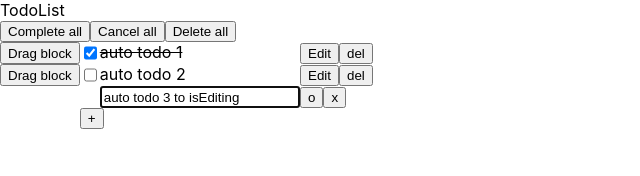
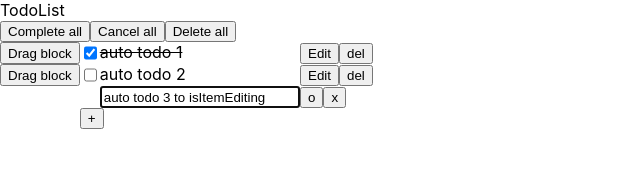
Before and after one commit to hsiao93524/todolist-react, a React (Create React App) app in the folder app/: page / in a window 1280 px wide. Shown: the top 176 px of the page, without its empty margins (0-640 px from the left). Built offline with nearby package versions, Linux system fonts and the light colour scheme.

Commit message:
rename and refactor

```diff
--- a/app/src/App.js
+++ b/app/src/App.js
@@ -17,7 +17,7 @@ function EditItem() {
                 type="checkbox">
             </input>
             {
-                // Boolean(props.isEditing) ?
+                // Boolean(props.isItemEditing) ?
                 //     <input
                 //         ref={inputRef}
                 //         type="text"
@@ -33,20 +33,20 @@ function EditItem() {
                 //                 editCancel();
                 //             }
                 //         }}
-                //     // Todo: isEditing evnet
+                //     // Todo: isItemEditing evnet
                 //     // https://react.dev/reference/react-dom/components/input
                 //     // Ref: https://medium.com/itsoktomakemistakes/%E6%89%8B%E6%8A%8A%E6%89%8B%E6%95%99%E4%BD%A0%E4%BD%BF%E7%94%A8-react-%E5%AF%AB%E5%87%BA%E5%B8%B8%E8%A6%8B%E7%9A%84-input-%E5%85%83%E4%BB%B6-3a0326aa4fb6
                 //     >
                 //     </input> :
-                //     <label style={{ ...itemStyle, flex: '1' }}>{props.title}</label>
+                //     <label style={{ ...itemStyle, flex: '1' }}>{props.itemTitle}</label>
             }
             {/* <div style={{ width: '100px' }}>
-            {Boolean(props.isEditing) && <button onClick={editComplete}>o</button>}
-            {Boolean(props.isEditing) && <button onClick={editCancel}>x</button>}
-                {Boolean(!props.isEditing) &&
+            {Boolean(props.isItemEditing) && <button onClick={editComplete}>o</button>}
+            {Boolean(props.isItemEditing) && <button onClick={editCancel}>x</button>}
+                {Boolean(!props.isItemEditing) &&
                     <button onClick={onEditclick}>Edit</button>
                 }
-                {Boolean(!props.isEditing) && <button>del</button>}
+                {Boolean(!props.isItemEditing) && <button>del</button>}
             </div> */}
         </div>
     )
@@ -60,14 +60,14 @@ function App() {
     // Todo: How to use setTodos to get data from database or file
     // Adding status for judging adding or editing
     const [todos, setTodos] = useState([
-        { id:1 , title: "auto todo 1", checked: true, isEditing: false },
-        { id:2 ,title: "auto todo 2", checked: false, isEditing: false },
-        { id:3 ,title: "auto todo 3 to isEditing", checked: false, isEditing: true },
+        { id:1 , itemTitle: "auto todo 1", checked: true, isItemEditing: false },
+        { id:2 ,itemTitle: "auto todo 2", checked: false, isItemEditing: false },
+        { id:3 ,itemTitle: "auto todo 3 to isItemEditing", checked: false, isItemEditing: true },
     ])
 
     // add id
     const addItem = () => {
-        setTodos([...todos, {title: "new one", checked: false, isEditing: true}]);
+        setTodos([...todos, {itemTitle: "new one", checked: false, isItemEditing: true}]);
     }
 //https://developer.mozilla.org/zh-CN/docs/Web/JavaScript/Reference/Functions/Arrow_functions#%E6%8F%8F%E8%BF%B0
     const doCancelAll = () => {
@@ -76,18 +76,18 @@ function App() {
             prevTodos.map(
                 (todo) =>
                     ({
-                        ...todo, /* title: "auto todo 1", checked: true, isEditing: false */
-                        isEditing: false
+                        ...todo, /* itemTitle: "auto todo 1", checked: true, isItemEditing: false */
+                        isItemEditing: false
                         /**
-                         * title: "auto todo 1", checked: true, isEditing: false, isEditing: false
+                         * itemTitle: "auto todo 1", checked: true, isItemEditing: false, isItemEditing: false
                          * ->
-                         * title: "auto todo 1", checked: true, isEditing: false
+                         * itemTitle: "auto todo 1", checked: true, isItemEditing: false
                          *
                          * same as:
                          * return {
-                            title: todo.title,
+                            itemTitle: todo.itemTitle,
                             checked: todo.checked,
-                            isEditing: false,
+                            isItemEditing: false,
                             }
     */
 
@@ -97,7 +97,7 @@ function App() {
             /*
             newary[props.index] = {
                 ...newary[props.index],
-                isEditing: !newary[props.index].isEditing
+                isItemEditing: !newary[props.index].isItemEditing
             }
             return newary;*/
         );
@@ -118,9 +118,9 @@ function App() {
                         (todo) => (
                             <TodoItem
                                 key={todo.id}
-                                title={todo.title}
+                                itemTitle={todo.itemTitle}
                                 checked={todo.checked}
-                                isEditing={todo.isEditing}
+                                isItemEditing={todo.isItemEditing}
                                 setTodos={setTodos}
                                 id={todo.id}
                             />
--- a/app/src/TodoItem.js
+++ b/app/src/TodoItem.js
@@ -3,10 +3,31 @@ import React, { useState, useRef, useEffect } from "react";
 
 function TodoItem(props) {
     const itemStyle = { textDecoration: props.checked ? 'line-through' : 'none' };
-    const editStyle = { visibility: props.isEditing ? 'visible' : 'hidden' };
-    const staticStyle = { visibility: props.isEditing ? 'hidden' : 'visible' };
+    const editStyle = { visibility: props.isItemEditing ? 'visible' : 'hidden' };
+    const staticStyle = { visibility: props.isItemEditing ? 'hidden' : 'visible' };
 
-    const toggleCompleteCheck = () => {
+    /**
+     * blk-0x00 init: global to local
+     */
+    const [title, setTitle] = useState(props.itemTitle);
+    /**
+     * 24-11-30
+     * keyword
+     * react children change parent state
+     */
+    const [isEditing, setEditing] = useState(props.isItemEditing);
+    // blk-0x00 end
+
+    /**
+     * blk-0x01 init: useRefs
+     */
+    const refTitleIpt = useRef(null);
+    // blk-0x01 end
+
+    /**
+     * blk-0x02 interact funcs
+     */
+    const toggleCheck = () => {
 
         props.setTodos(prev => {
             const newTodos = prev.map((item) => {
@@ -19,18 +40,9 @@ function TodoItem(props) {
 
             return newTodos
         });
-
-        // props.setTodos(prev => {
-        //     const newary = [...prev];
-        //     newary[props.id] = {
-        //         ...newary[props.id],
-        //         checked: !newary[props.id].checked
-        //     }
-        //     return newary;
-        // });
     }
 
-    const delItem = () => {
+    const onDelete = () => {
         props.setTodos(prev => {
             const newary = prev.filter((eleInLst) => {
                 return props.id !== eleInLst.id;
@@ -39,35 +51,19 @@ function TodoItem(props) {
         });
     }
 
-    const toggleEdit = () => {
+    const startEdit = () => {
         props.setTodos(prev => {
             const newTodos = prev.map((item) => {
                 const newItem = {...item}
                 if (newItem.id === props.id){
-                    newItem.isEditing = !newItem.isEditing
+                    setEditing(!isEditing)
                 }
                 return newItem
             })
 
             return newTodos
-
-            // const newary = [...prev];
-            // console.log(newary);
-            // console.log(props.id);
-            // newary[props.id] = {
-            //     ...newary[props.id],
-            //     isEditing: !newary[props.id].isEditing
-            // }
-            // return newary;
         });
     }
-
-    /**
-     * 24-11-30
-     * keyword
-     * react children change parent state
-     */
-    const [isEditing, setIsEditing] = useState(false);
 
     const [checked, setChecked] = React.useState(false);
     /*
@@ -88,56 +84,50 @@ function TodoItem(props) {
     // https://tailwindcss.com/docs/display
 
 
-    // const editStyle = {visibility: props.isEditing ? 'visible' : 'hidden'};
-    // const editStyle = {display: props.isEditing ? 'inline' : 'none'};
-    // const staticStyle = {visibility: props.isEditing ? 'hidden' : 'visible'};
-    // const staticStyle = {display: props.isEditing ? 'none' : 'inline'};
+    // const editStyle = {visibility: isEditing ? 'visible' : 'hidden'};
+    // const editStyle = {display: isEditing ? 'inline' : 'none'};
+    // const staticStyle = {visibility: isEditing ? 'hidden' : 'visible'};
+    // const staticStyle = {display: isEditing ? 'none' : 'inline'};
 
     // Todo: use index
     // const trigger = () => setChecked((state) => !state);
     // const trigger = (state) => {state = !state};
 
-    const editStart = () => {
-        toggleEdit();
-        focusToInput();
+    const onEdit = () => {
+        startEdit();
+        focusIpt();
     }
-    const editComplete = () => {
-        changeTitle();
-    }
-    const editCancel = () => {
-        toggleEdit();
-        setLocalTitle(props.title);
-    }
-
-    const [localTitle, setLocalTitle] = useState(props.title);
-    const changeTitle = () => {
+    const onEditComplete = () => {
         props.setTodos(prev => {
             const newary = [...prev];
             newary[props.id] = {
                 ...newary[props.id],
-                title: localTitle
+                itemTitle: title
             }
             return newary;
         });
-        toggleEdit();
+        startEdit();
     }
+    const onEditCancel = () => {
+        startEdit();
+        setTitle(props.itemTitle);
+    }
+    // blk-0x02 end
 
-    const inputRef = useRef(null);
-    const focusToInput = () => {
-        inputRef.current && inputRef.current.focus()
+    /**
+     * blk-0x03 normal funcs
+     */
+    const focusIpt = () => {
+        refTitleIpt.current && refTitleIpt.current.focus()
     }
     useEffect(() => {
-        if(props.isEditing){
-            focusToInput();
+        if(isEditing){
+            focusIpt();
         }
-    }, [props.isEditing]);
-    const onEditclick = () => {
-        editStart();
-    }
-    // default: 0, 1, 2, 3, 4
-    // sts1: a, b, c
-    // sts2: x, y, z
-    // 0, 1, 2, 3, 4, a, b, c
+    }, [isEditing]);
+    // blk-0x03 end
+
+
     return (
         <div style={{ display: 'flex' }}>
             {
@@ -145,27 +135,27 @@ function TodoItem(props) {
                  * 24-12-14 how to set default style and append by boolean condition
                  */
             }
-            <button style={Boolean(props.isEditing) ? { visibility: "hidden" } : {}}>Drag block</button>
-            <input style={Boolean(props.isEditing) ? { visibility: "hidden" } : {}}
-                onChange={toggleCompleteCheck}
+            <button style={Boolean(isEditing) ? { visibility: "hidden" } : {}}>Drag block</button>
+            <input style={Boolean(isEditing) ? { visibility: "hidden" } : {}}
+                onChange={toggleCheck}
                 checked={props.checked}
                 type="checkbox">
             </input>
             {
-                Boolean(props.isEditing) ?
+                Boolean(isEditing) ?
                     <input
-                        ref={inputRef}
+                        ref={refTitleIpt}
                         type="text"
-                        value={localTitle}
+                        value={title}
                         style={{ flex: '1' }}
                         onChange={
-                            (e) => setLocalTitle(e.target.value)
+                            (e) => setTitle(e.target.value)
                         }
                         onKeyDown={(e) => {
                             if (e.key === 'Enter') {
-                                editComplete();
+                                onEditComplete();
                             }else if (e.key === 'Escape') {
-                                editCancel();
+                                onEditCancel();
                             }
                         }}
                     // Todo: isEditing evnet
@@ -173,15 +163,15 @@ function TodoItem(props) {
                     // Ref: https://medium.com/itsoktomakemistakes/%E6%89%8B%E6%8A%8A%E6%89%8B%E6%95%99%E4%BD%A0%E4%BD%BF%E7%94%A8-react-%E5%AF%AB%E5%87%BA%E5%B8%B8%E8%A6%8B%E7%9A%84-input-%E5%85%83%E4%BB%B6-3a0326aa4fb6
                     >
                     </input> :
-                    <label style={{ ...itemStyle, flex: '1' }}>{props.title}</label>
+                    <label style={{ ...itemStyle, flex: '1' }}>{props.itemTitle}</label>
             }
             <div style={{ width: '100px' }}>
-            {Boolean(props.isEditing) && <button onClick={editComplete}>o</button>}
-            {Boolean(props.isEditing) && <button onClick={editCancel}>x</button>}
-                {Boolean(!props.isEditing) &&
-                    <button onClick={onEditclick}>Edit</button>
+            {Boolean(isEditing) && <button onClick={onEditComplete}>o</button>}
+            {Boolean(isEditing) && <button onClick={onEditCancel}>x</button>}
+                {Boolean(!isEditing) &&
+                    <button onClick={onEdit}>Edit</button>
                 }
-                {Boolean(!props.isEditing) && <button onClick={delItem}>del</button>}
+                {Boolean(!isEditing) && <button onClick={onDelete}>del</button>}
             </div>
         </div>
     )
```
